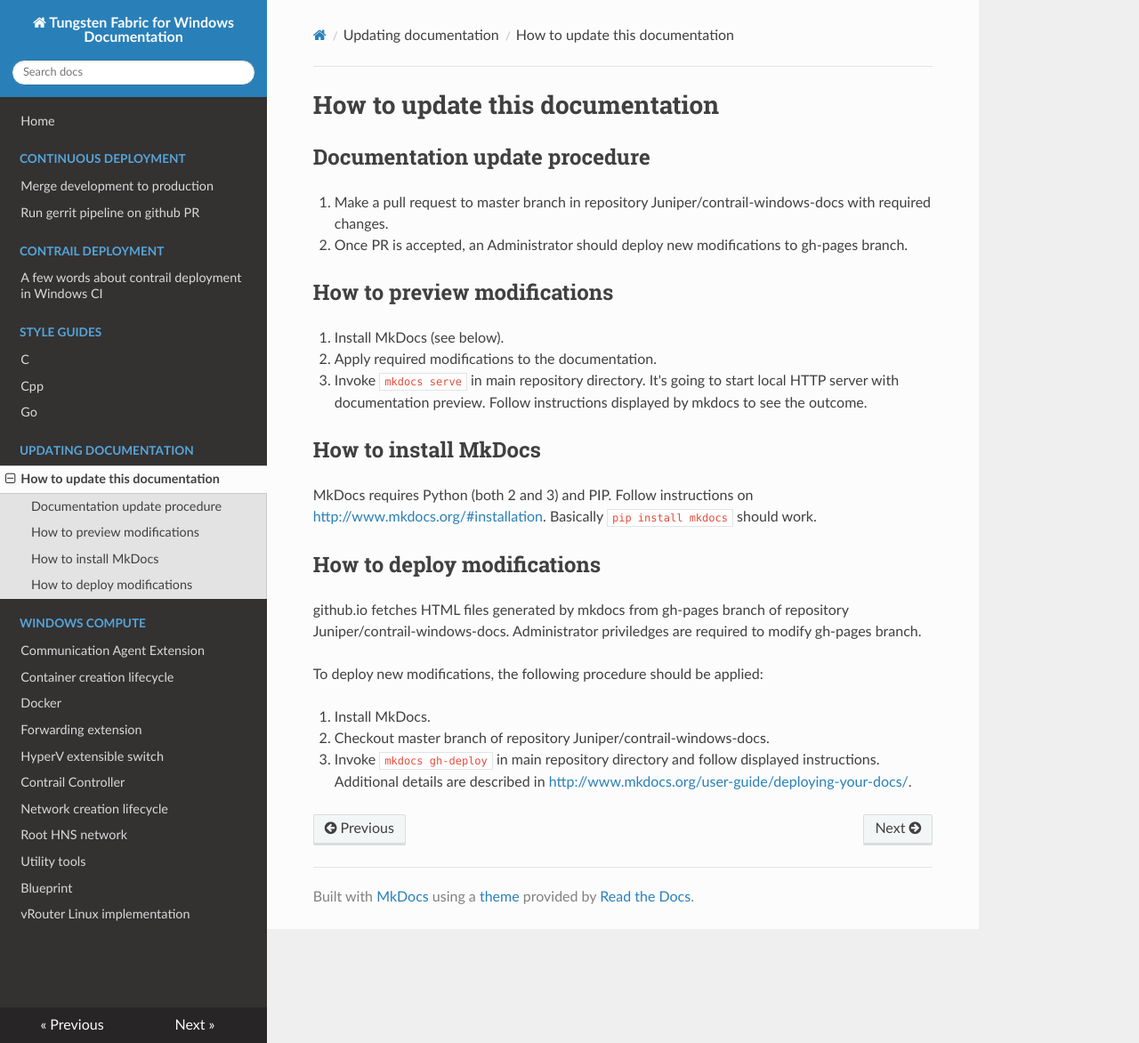
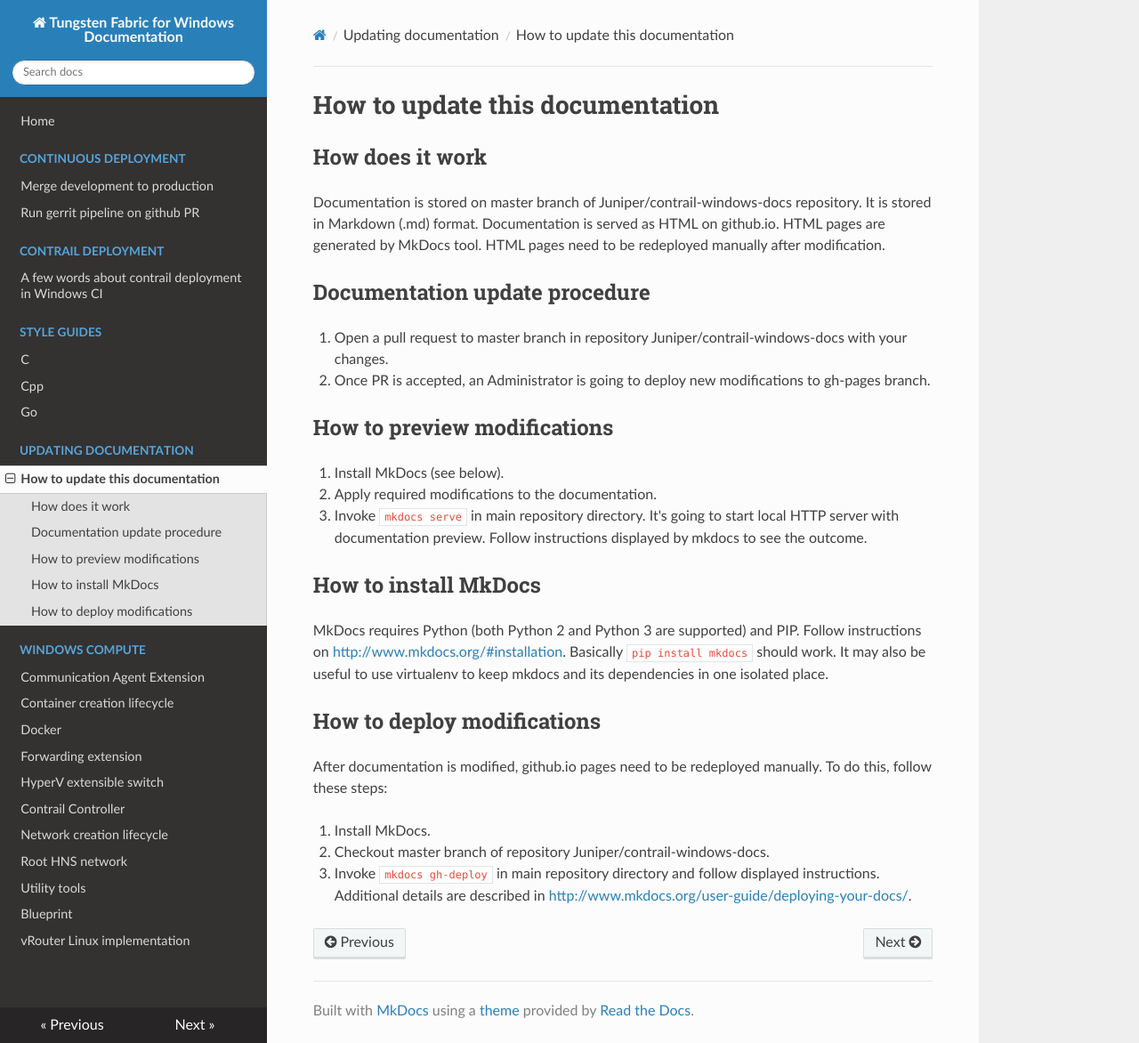
Before and after one commit to piotr-szuberski/contrail-windows-docs, an MkDocs documentation site: the page built from doc/updating_documentation/How_to_update_this_documentation.md, in a window 1280 px wide and 1172 px high. Shown: the whole window at 89% size. Built offline with MkDocs 1.6.1, drawn with Linux system fonts in a browser that asks for light colours; nearby versions of some CDN libraries.

Commit message:
Improvements requested in review

```diff
--- a/doc/updating_documentation/How_to_update_this_documentation.md
+++ b/doc/updating_documentation/How_to_update_this_documentation.md
@@ -1,9 +1,13 @@
 # How to update this documentation
+
+## How does it work
+
+Documentation is stored on master branch of Juniper/contrail-windows-docs repository. It is stored in Markdown (.md) format. Documentation is served as HTML on github.io. HTML pages are generated by MkDocs tool. HTML pages need to be redeployed manually after modification.
 
 ## Documentation update procedure
 
-1. Make a pull request to master branch in repository Juniper/contrail-windows-docs with required changes.
-2. Once PR is accepted, an Administrator should deploy new modifications to gh-pages branch.
+1. Open a pull request to master branch in repository Juniper/contrail-windows-docs with your changes.
+2. Once PR is accepted, an Administrator is going to deploy new modifications to gh-pages branch.
 
 ## How to preview modifications
 
@@ -13,13 +17,11 @@
 
 ## How to install MkDocs
 
-MkDocs requires Python (both 2 and 3) and PIP. Follow instructions on [http://www.mkdocs.org/#installation](http://www.mkdocs.org/#installation). Basically `pip install mkdocs` should work.
+MkDocs requires Python (both Python 2 and Python 3 are supported) and PIP. Follow instructions on [http://www.mkdocs.org/#installation](http://www.mkdocs.org/#installation). Basically `pip install mkdocs` should work. It may also be useful to use virtualenv to keep mkdocs and its dependencies in one isolated place.
 
 ## How to deploy modifications
 
-github.io fetches HTML files generated by mkdocs from gh-pages branch of repository Juniper/contrail-windows-docs. Administrator priviledges are required to modify gh-pages branch.
-
-To deploy new modifications, the following procedure should be applied:
+After documentation is modified, github.io pages need to be redeployed manually. To do this, follow these steps:
 
 1. Install MkDocs.
 2. Checkout master branch of repository Juniper/contrail-windows-docs.
```
